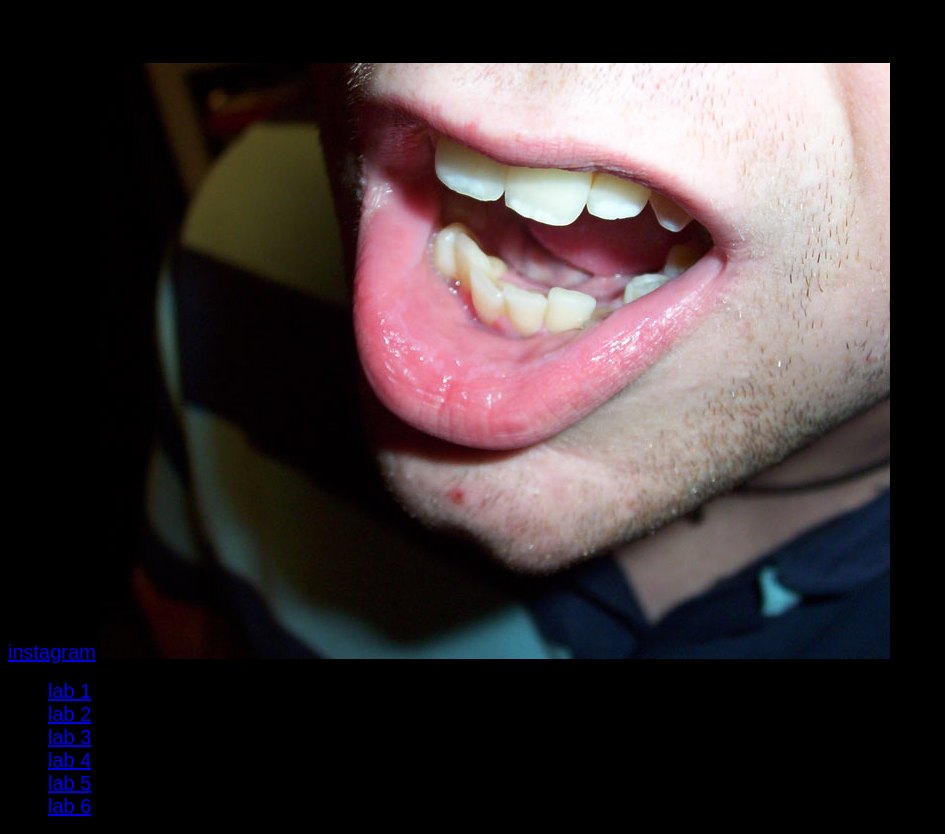
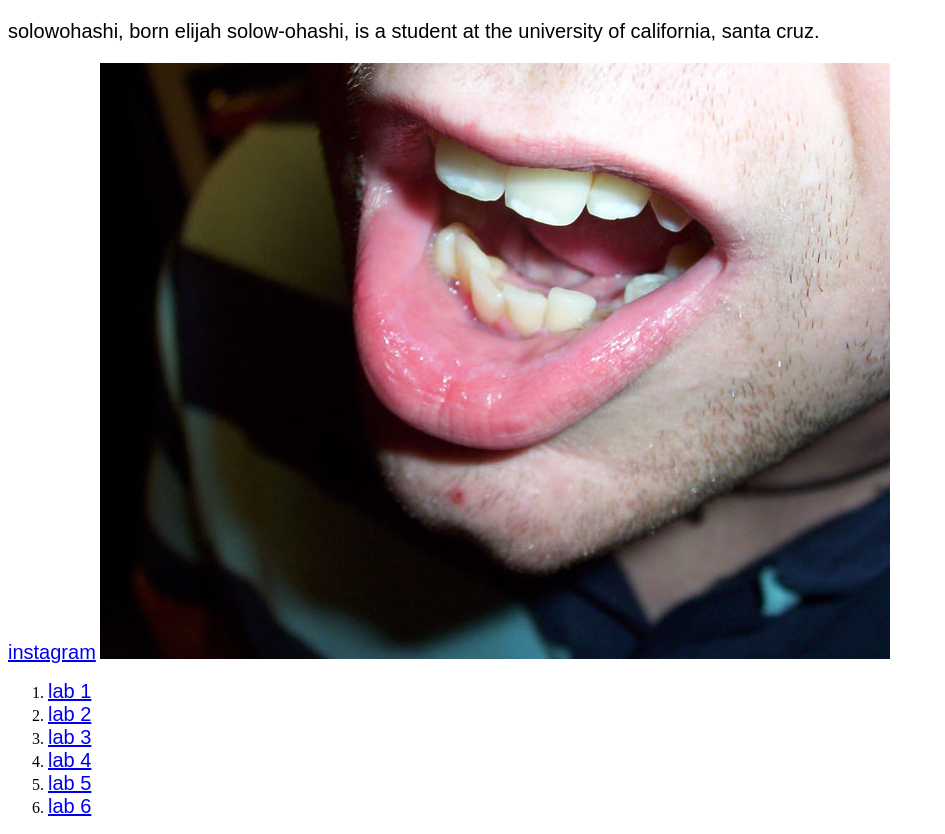
Before and after one commit to solowohashi/cst25, a plain HTML site: page index.html in a window 1280 px wide. Shown: the whole page, without its empty margins (0-945 px from the left). Drawn offline with Linux system fonts and the light colour scheme.

Commit message:
Update index.html

```diff
--- a/index.html
+++ b/index.html
@@ -3,11 +3,13 @@
 <head>
 	<title>badwebsite</title>
 	<link rel="stylesheet" type="text/css" href="css/site.css">
-	<link rel="apple-touch-icon" type="image/coding_html.png" href="personicon.png">
 </head>
-<body style="background-color:black;">
+<body>
 	<main>
-		<p>solowohashi, born elijah solow-ohashi, is a student at the university of california, santa cruz</p>
+		<p>solowohashi,
+			 born elijah solow-ohashi,
+			 is a student at the university of california, santa cruz.
+		</p>
 		<a href="https://www.instagram.com/solowohashi/">instagram</a>
 		<img src="img/agh.jpg"/>
 		<nav>
```
